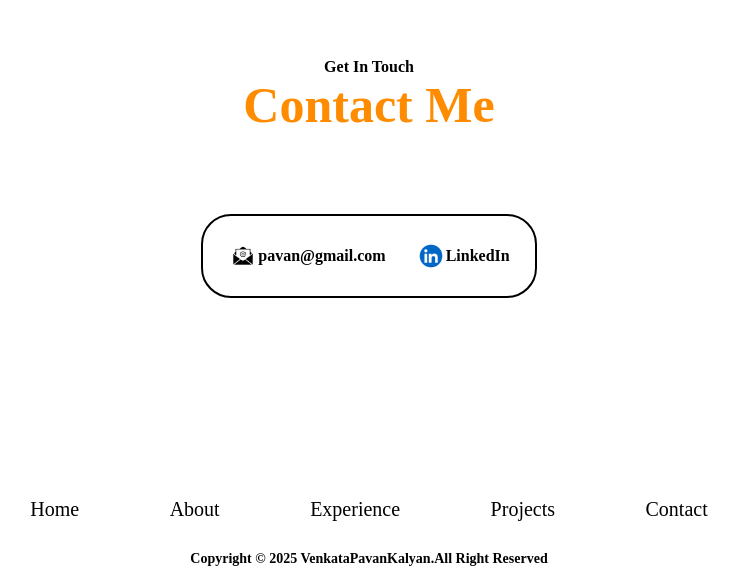
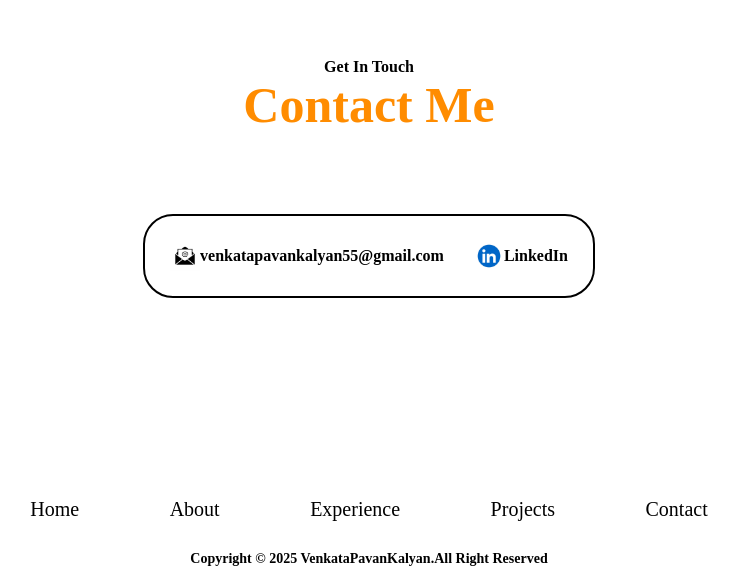
Before and after one commit to venkatapavankalyan-55-pk/pavankalyan55_my-portfolio.github.io, a plain HTML site: page index.html in a window 1280 px wide. Shown: the part 3418-4005 px from the top of the page, without its empty margins (271-1008 px from the left). Drawn offline with Linux system fonts and the light colour scheme.

Commit message:
Update index.html

```diff
--- a/index.html
+++ b/index.html
@@ -214,7 +214,7 @@
       <div class="sec5-2">
         <a class="a1" href="https://mail.google.com/mail/u/2/#inbox">
           <img src="mail_logo.jpeg" alt="mail_logo" />
-          <span>pavan@gmail.com</span>
+          <span>venkatapavankalyan55@gmail.com</span>
         </a>
         <a class="a2" href="https://www.linkedin.com/feed/">
           <img src="linkedin.jpg" alt="Linkedin_logo" />
```
